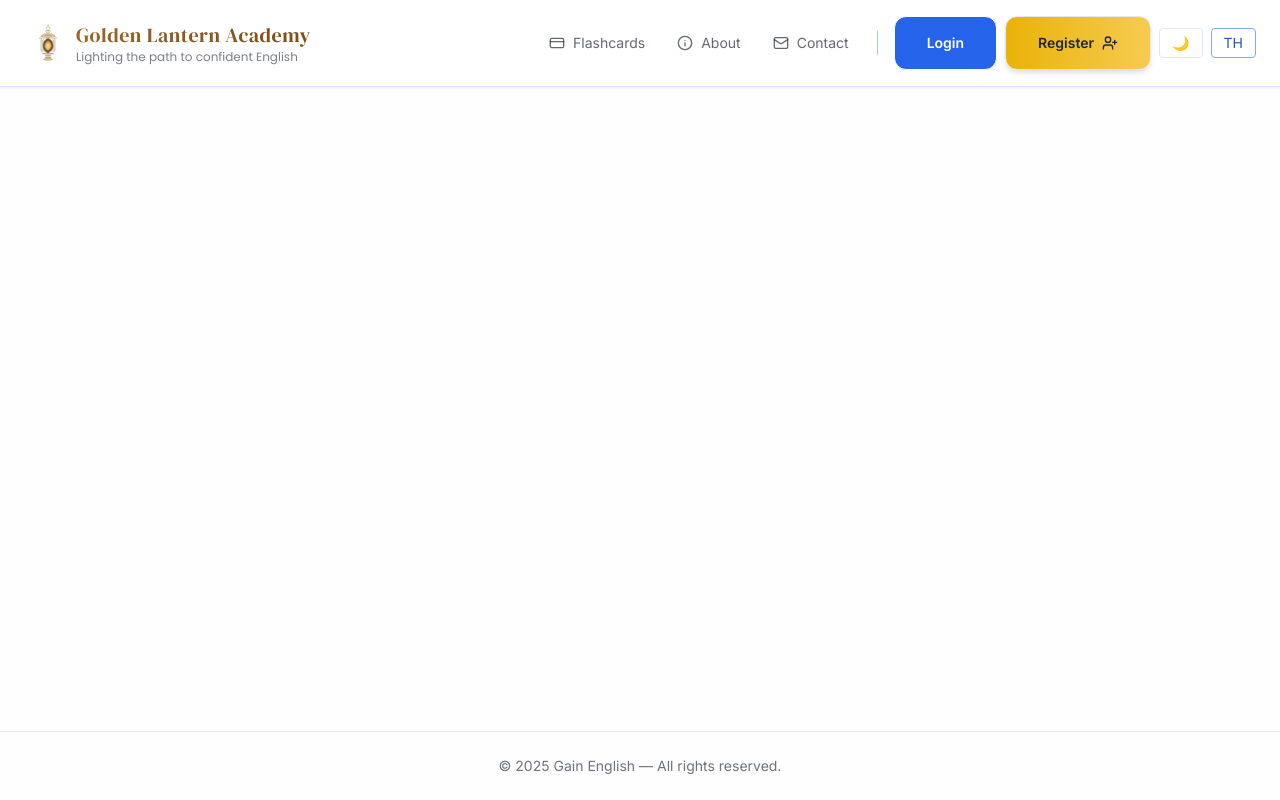
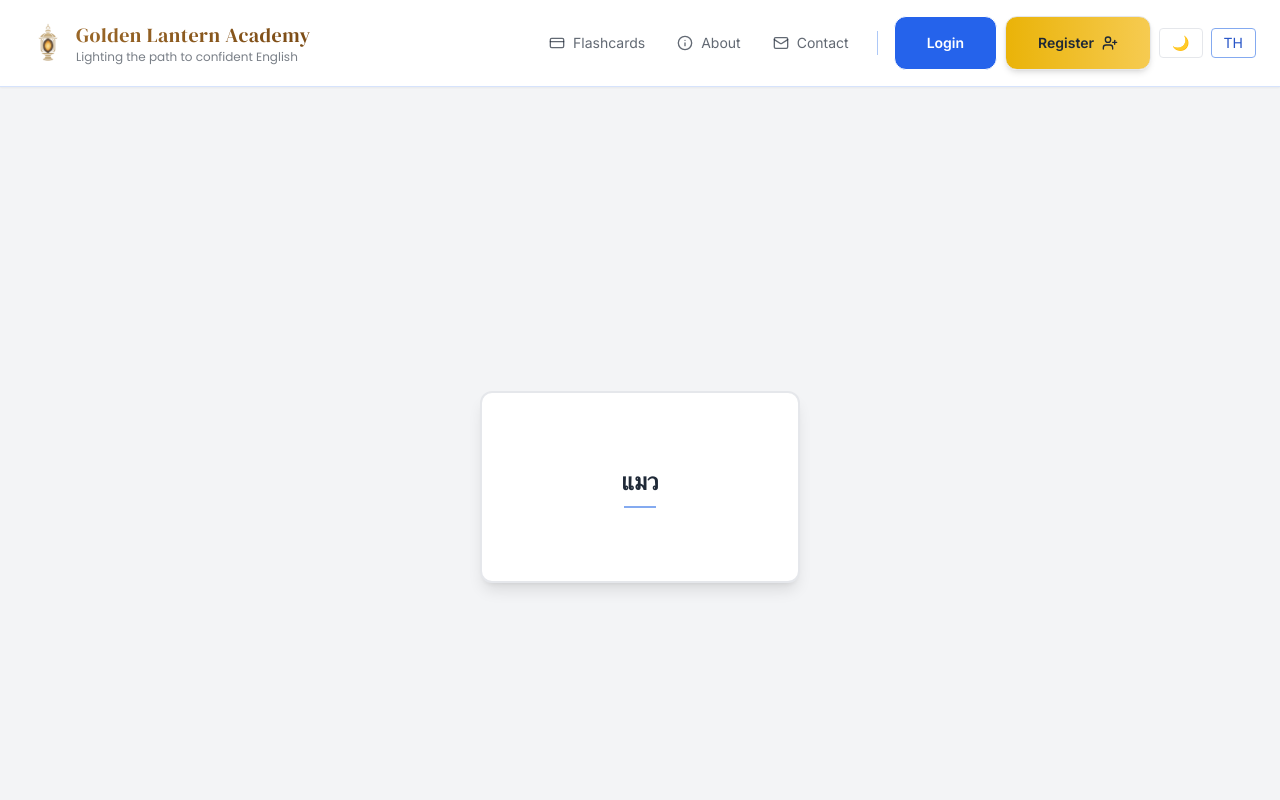
Before and after one commit to afk-bro/tiger-english, a React (Vite) app: page /flashcard-test in a window 1280 px wide. Shown: the top 800 px of the page. Built offline with nearby package versions, Linux system fonts and the light colour scheme; no server answers.

Commit message:
Implement stable 3D flip Flashcard component with flicker-free animation and Tailwind utility fixes

```diff
--- a/src/App.tsx
+++ b/src/App.tsx
@@ -9,6 +9,7 @@ import Layout from "./components/Layout";
 import About from "./pages/About";
 import Contact from "./pages/Contact";
 import UserLayout from "@/routes/UserLayout";
+import FlashcardTest from "./pages/FlashcardTest";
 
 function App() {
   return (
@@ -22,6 +23,7 @@ function App() {
           <Route path="/login" element={<Login />} />
           <Route path="/about" element={<About />} />
           <Route path="/contact" element={<Contact />} />
+          <Route path="/flashcard-test" element={<FlashcardTest />} />
           {/* Username-protected routes */}
           <Route path="/u/:username" element={<UserLayout />}>
             <Route index element={<Dashboard />} />
--- a/src/components/flashcards/Flashcard.tsx
+++ b/src/components/flashcards/Flashcard.tsx
@@ -0,0 +1,57 @@
+import { useState } from "react";
+import { Flashcard as FlashcardData } from "@/types/flashcard";
+
+export interface FlashcardProps {
+  data: FlashcardData;
+}
+
+export function Flashcard({ data }: FlashcardProps) {
+  const { nativeWord, englishWord } = data;
+  const [isFlipped, setIsFlipped] = useState(false);
+
+  const handleFlip = () => {
+    setIsFlipped((prev) => !prev);
+  };
+
+  return (
+    <div className="w-80 h-48 perspective cursor-pointer" onClick={handleFlip}>
+      {/* Flip Container */}
+      <div
+        className={`relative w-full h-full transition-transform duration-700 preserve-3d transform-gpu origin-center ${
+          isFlipped ? "rotate-y-180" : ""
+        }`}
+        style={{ willChange: 'transform' }}
+      >
+        {/* Front Side - Native Language */}
+        <div
+          className={`absolute inset-0 w-full h-full backface-hidden transition-opacity duration-300 ${
+            isFlipped ? 'opacity-0' : 'opacity-100'
+          }`}
+        >
+          <div className="w-full h-full bg-white border-2 border-gray-200 rounded-xl shadow-lg flex items-center justify-center p-6 hover:shadow-xl transition-shadow">
+            <div className="text-center">
+              <p className="text-2xl font-semibold text-gray-800 mb-2">
+                {nativeWord}
+              </p>
+              <div className="w-8 h-0.5 bg-primary-300 mx-auto"></div>
+            </div>
+          </div>
+        </div>
+
+        {/* Back Side - English Translation */}
+        <div className={`absolute inset-0 w-full h-full backface-hidden rotate-y-180 transition-opacity duration-300 ${
+            isFlipped ? 'opacity-100' : 'opacity-0'
+          }`}>
+          <div className="w-full h-full bg-gradient-to-br from-primary-50 to-primary-100 border-2 border-primary-200 rounded-xl shadow-lg flex items-center justify-center p-6 hover:shadow-xl transition-shadow">
+            <div className="text-center">
+              <p className="text-2xl font-semibold text-primary-800 mb-2">
+                {englishWord}
+              </p>
+              <div className="w-8 h-0.5 bg-primary-400 mx-auto"></div>
+            </div>
+          </div>
+        </div>
+      </div>
+    </div>
+  );
+}
--- a/src/index.css
+++ b/src/index.css
@@ -5,3 +5,21 @@
 body {
   font-family: "Inter", sans-serif;
 }
+
+@layer utilities {
+  .perspective {
+    perspective: 1000px;
+  }
+
+  .preserve-3d {
+    transform-style: preserve-3d;
+  }
+
+  .backface-hidden {
+    backface-visibility: hidden;
+  }
+
+  .rotate-y-180 {
+    transform: rotateY(180deg);
+  }
+}
--- /dev/null
+++ b/src/pages/FlashcardTest.tsx
@@ -0,0 +1,19 @@
+import { Flashcard } from "@/components/flashcards/Flashcard";
+import { Flashcard as FlashcardData } from "@/types/flashcard";
+
+const testCard: FlashcardData = {
+  id: "1",
+  nativeWord: "แมว",
+  englishWord: "Cat",
+  partOfSpeech: "noun",
+  level: "basic",
+  exampleSentence: "The cat is sleeping on the mat.",
+};
+
+export default function FlashcardTest() {
+  return (
+    <div className="min-h-screen bg-gray-100 flex items-center justify-center">
+      <Flashcard data={testCard} />
+    </div>
+  );
+}
--- a/src/types/flashcard.ts
+++ b/src/types/flashcard.ts
@@ -1,11 +1,12 @@
 // /types/flashcard.ts
+// src/types/flashcard.ts
+
 export interface Flashcard {
-  id: string;
-  user_id: string;
-  word: string;
-  definition: string;
-  example_sentence?: string;
-  part_of_speech?: string;
-  difficulty: 'basic' | 'intermediate' | 'advanced';
-  created_at: string;
+  id: string;                   // Unique identifier
+  nativeWord: string;          // Word in the learner’s language (e.g., Thai)
+  englishWord: string;         // The English translation (what they are learning)
+  partOfSpeech?: string;       // Optional: noun, verb, adjective, etc.
+  level?: "basic" | "intermediate" | "advanced";  // Optional difficulty
+  exampleSentence?: string;    // Optional usage sentence
+  imageUrl?: string;           // Optional image to reinforce learning
 }
--- a/tailwind.config.js
+++ b/tailwind.config.js
@@ -83,5 +83,33 @@ export default {
     require('@tailwindcss/forms'),
     require('@tailwindcss/typography'),
     require('tailwindcss-animate'),
+    function({ addUtilities }) {
+      const newUtilities = {
+        '.perspective': {
+          perspective: '1000px',
+        },
+        '.preserve-3d': {
+          transformStyle: 'preserve-3d',
+        },
+        '.backface-hidden': {
+          backfaceVisibility: 'hidden',
+          '-webkit-backface-visibility': 'hidden',
+        },
+        '.rotate-y-180': {
+          transform: 'rotateY(180deg)',
+        },
+        '.origin-center': {
+          transformOrigin: 'center center',
+        },
+      }
+      addUtilities(newUtilities)
+    }
   ],
+  safelist: [
+    'perspective',
+    'preserve-3d',
+    'backface-hidden',
+    'rotate-y-180',
+    'transform-gpu',
+  ]
 }
```
